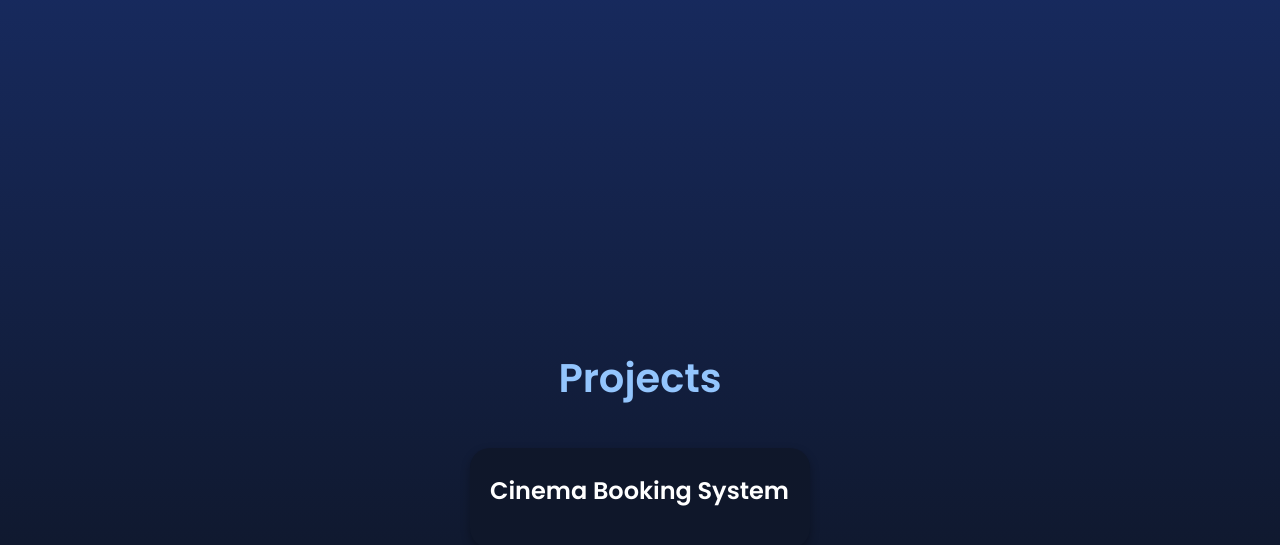
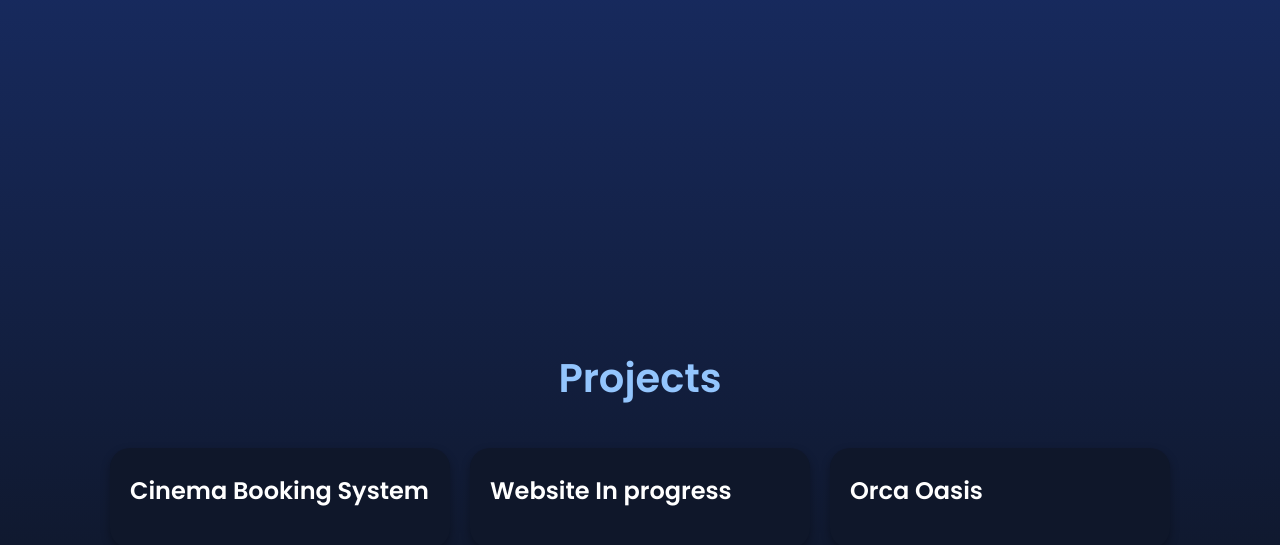
Before and after one commit to Zhang-Charlie/Zhang-Charlie.github.io, a plain HTML site: page index.html in a window 1280 px wide. Shown: the part 545-1090 px from the top of the page. Drawn offline with Linux system fonts and the light colour scheme.

Commit message:
In progess msg added

```diff
--- a/index.html
+++ b/index.html
@@ -35,6 +35,16 @@
                     <h3 class="project-title">Cinema Booking System</h3>
                 </div>
             </div>
+            <div class="project-card">
+                <div class="project-info">
+                    <h3 class="project-title">Website In progress</h3>
+                </div>
+            </div>
+            <div class="project-card">
+                <div class="project-info">
+                    <h3 class="project-title">Orca Oasis</h3>
+                </div>
+            </div>
 
         </div>
     </section>
```
